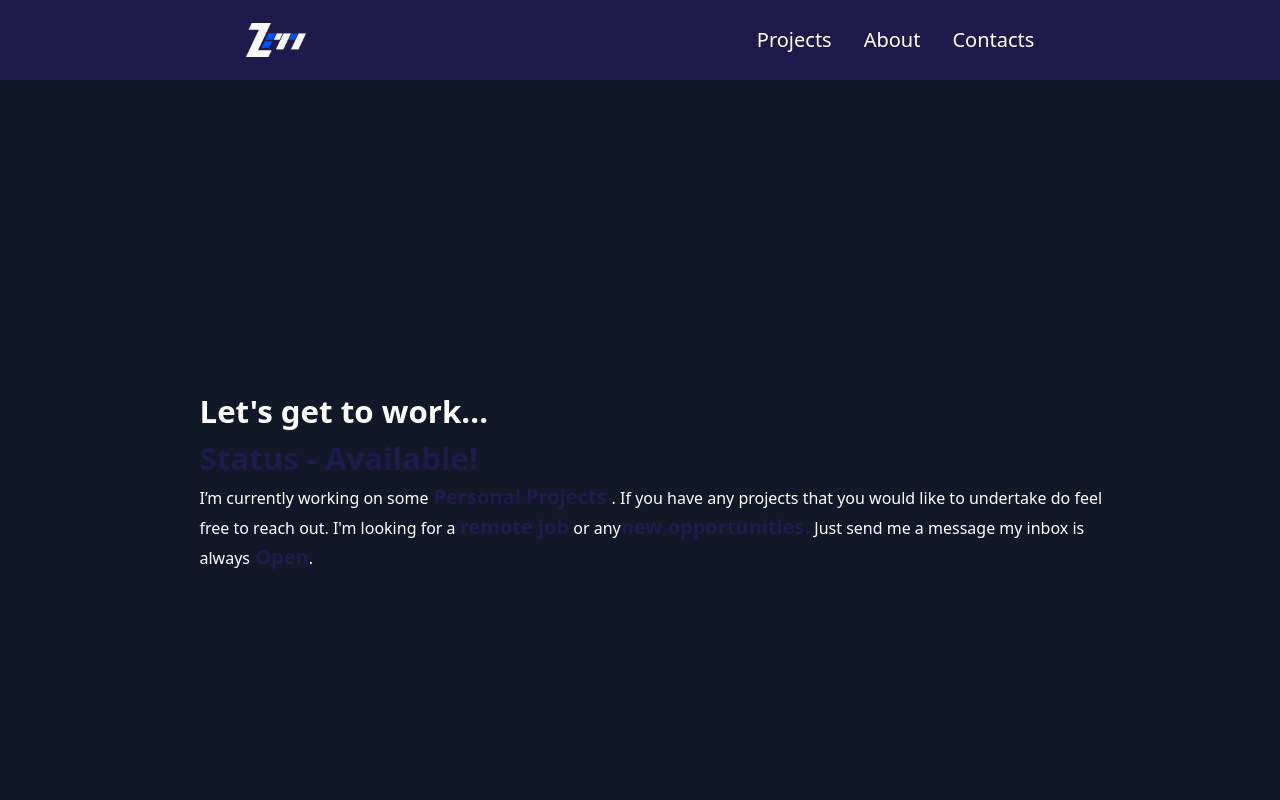
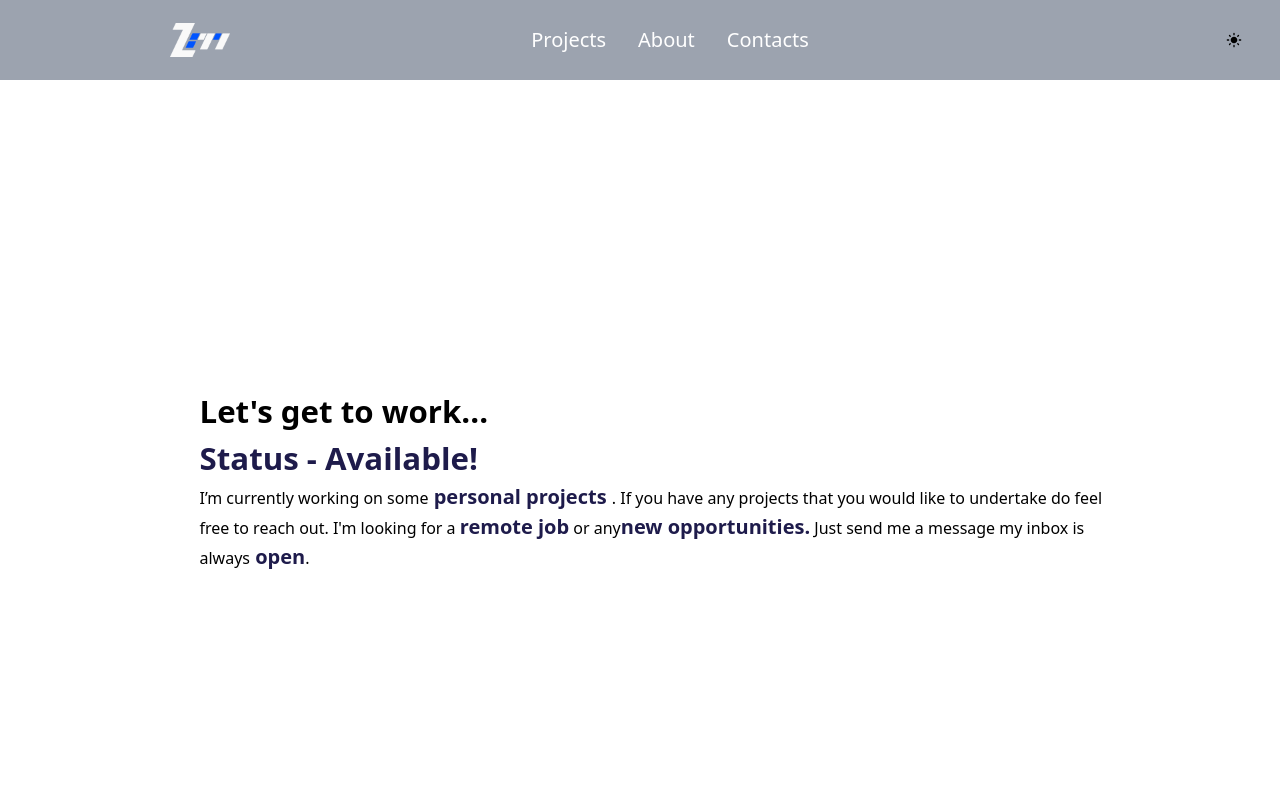
Before and after one commit to zayinhd/portfolio-website, a Next.js app: page /contacts in a window 1280 px wide. Shown: the top 800 px of the page. Built offline with nearby package versions, Linux system fonts and the light colour scheme.

Commit message:
Added Dark mode

```diff
--- a/app/components/Footer/index.tsx
+++ b/app/components/Footer/index.tsx
@@ -2,7 +2,7 @@ import SocialMediaIcons from "../stacks/SocialMediaIcons/SocialMediaIcons";
 
 const Footer = () => {
     return (
-        <div className=" w-full flex flex-col justify-center p-4 bg-primary">
+        <div className=" w-full flex flex-col justify-center p-4 bg-grey dark:bg-primary">
             <div className="flex flex-row justify-center">
                 <ul className="text-center">
                     <li>
--- a/app/components/navigation/navbar/index.tsx
+++ b/app/components/navigation/navbar/index.tsx
@@ -1,6 +1,8 @@
 import React from "react";
 import Link from "next/link";
 import Logo from "./Logo";
+
+import { ThemeSwitcher } from "../../theme-toggle/ThemeSwitcher";
 
 interface NavbarProps {
     toggle: () => void;
@@ -9,7 +11,7 @@ interface NavbarProps {
 const Navbar: React.FC<NavbarProps> = ({ toggle }) => {
     return (
         <>
-            <div className="w-full h-20 bg-primary sticky top-0">
+            <div className="w-full h-20 bg-grey sticky top-0 dark:bg-primary">
                 <div className="container mx-auto px-4 h-full">
                     <div className="flex justify-around items-center h-full">
                         <Logo />
@@ -30,6 +32,7 @@ const Navbar: React.FC<NavbarProps> = ({ toggle }) => {
                                 </Link>
                             </li>
                         </ul>
+                        <div className="w-25">
                             <button
                                 type="button"
                                 className="inline-flex items-center md:hidden"
@@ -49,6 +52,8 @@ const Navbar: React.FC<NavbarProps> = ({ toggle }) => {
                                     />
                                 </svg>
                             </button>
+                            <ThemeSwitcher />
+                        </div>
                     </div>
                 </div>
             </div>
--- /dev/null
+++ b/app/components/theme-toggle/ThemeSwitcher.tsx
@@ -0,0 +1,28 @@
+"use client";
+import { useState, useEffect } from "react";
+import { useTheme } from "next-themes";
+
+import { MdDarkMode } from "react-icons/md";
+import { MdLightMode } from "react-icons/md";
+
+export const ThemeSwitcher = () => {
+    const [mounted, setMounted] = useState(false);
+    const { theme, setTheme } = useTheme();
+
+    useEffect(() => {
+        setMounted(true);
+    }, []);
+
+    if (!mounted) {
+        return null;
+    }
+
+    return (
+        <button
+            className={`w-fit  absolute right-5 top-4 p-2 rounded-md hover:scale-110 active:scale-100 duration-200 bg-slate-200 dark:bg-[#212933]`}
+            onClick={() => setTheme(theme === "dark" ? "light" : "dark")}
+        >
+            {theme === "light" ? <MdDarkMode /> : <MdLightMode />}
+        </button>
+    );
+};
--- /dev/null
+++ b/app/components/themes/theme-provider.tsx
@@ -0,0 +1,8 @@
+"use client";
+import * as React from "react";
+import { ThemeProvider as NextThemesProvider } from "next-themes";
+import type { ThemeProviderProps } from "next-themes/dist/types";
+
+export function ThemeProvider({ children, ...props }: ThemeProviderProps) {
+    return <NextThemesProvider {...props}>{children}</NextThemesProvider>;
+}
--- a/app/contacts/page.tsx
+++ b/app/contacts/page.tsx
@@ -8,21 +8,13 @@ const Contacts = () => {
                 </h1>
                 <p>
                     I’m currently working on some
-                    <b className="text-xl text-bold text-primary">
-                        {" "}
-                        Personal Projects{" "}
-                    </b>
-                    . If you have any projects that you would like to undertake
-                    do feel free to reach out. I'm looking for a{" "}
-                    <b className="text-xl text-bold text-primary">
-                        remote job
-                    </b>{" "}
-                    or any
-                    <b className="text-xl text-bold text-primary">
-                        new opportunities.
-                    </b>{" "}
-                    Just send me a message my inbox is always
-                    <b className="text-xl text-bold text-primary"> Open</b>.
+                    <b className="text-bd"> personal projects </b>. If you have
+                    any projects that you would like to undertake do feel free
+                    to reach out. I'm looking for a{" "}
+                    <b className="text-bd">remote job</b> or any
+                    <b className="text-bd">new opportunities.</b> Just send me a
+                    message my inbox is always
+                    <b className="text-bd"> open</b>.
                 </p>
             </div>
         </section>
--- a/app/layout.tsx
+++ b/app/layout.tsx
@@ -1,25 +1,34 @@
 import "../styles/globals.css";
 import Navigation from "./components/navigation";
 import Footer from "./components/Footer";
+
+import { ThemeProvider } from "./components/themes/theme-provider";
 
 export const metadata = {
     title: "Zayinhd",
     description: "My personal portfolio website",
 };
 
-const RootLayout = ({ children }) => {
+const RootLayout = ({ children }: { children: React.ReactNode }) => {
     return (
         <html lang="en">
-            <body className="box-border">
-                <div className="flex flex-col flex-wrap main">
+            <body className="box-border bg-white dark:bg-secondary">
+                <ThemeProvider
+                    attribute="class"
+                    defaultTheme="system"
+                    enableSystem
+                >
+                    <div className="flex flex-col flex-wrap ">
                         <Navigation />
-                    <div className="h-[100vh] p-5 flex justify-center bg-secondary">
+
+                        <div className="h-[100vh] p-5 flex justify-center ">
                             <main className="w-[100%] sm:w-[75%] m-auto flex flex-row justify-center flex-wrap">
                                 {children}
                             </main>
                         </div>
                         <Footer />
                     </div>
+                </ThemeProvider>
             </body>
         </html>
     );
--- a/app/page.tsx
+++ b/app/page.tsx
@@ -21,15 +21,15 @@ const Home = () => {
                     <h1 className="text-3xl font-bold">Cough, Cough!!!</h1>
                     <p className="pt-3">
                         Here comes the boring, Hi. You can just call me{" "}
-                        <b className="text-xl">Zayin</b>. I'm a self-taught{" "}
+                        <b className="text-bd">Zayin</b>. I'm a self-taught{" "}
                         <b>Front-End Developer </b> with some experience in some
                         backend tools.
                         <br />
                         <br />
                         I've created some apps with{" "}
-                        <b className="text-xl">ReactJS, NextJs </b> and{" "}
-                        <b className="text-xl"> JS</b>. Currently diving deep
-                        into <b className="text-xl">Back-end.</b>
+                        <b className="text-bd">ReactJS, NextJs </b> and{" "}
+                        <b className="text-bd"> JS</b>. Currently diving deep
+                        into <b className="text-bd">Back-end.</b>
                     </p>
                 </motion.div>
                 <div className="pt-2">
--- a/app/projects/page.tsx
+++ b/app/projects/page.tsx
@@ -8,9 +8,7 @@ const Projects = () => {
                 <h1 className="text-3xl font-bold">Projects</h1>
                 <p className="mt-3">
                     Here are some of the projects I've worked on. Do{" "}
-                    <b className="text-xl text-bold text-primary">
-                        check them out.
-                    </b>
+                    <b className="text-bd">check them out.</b>
                 </p>
                 <div className="mt-5">
                     <CardItem projects={projects} />
--- a/package.json
+++ b/package.json
@@ -11,6 +11,7 @@
   "dependencies": {
     "framer-motion": "^10.16.14",
     "next": "13.5.4",
+    "next-themes": "^0.2.1",
     "react": "^18",
     "react-dom": "^18",
     "react-icons": "^4.12.0",
--- a/styles/globals.css
+++ b/styles/globals.css
@@ -3,10 +3,8 @@
 @import "tailwindcss/utilities";
 
 /* Your custom styles here */
-@layer base {
-    p,
-    h1,
-    a {
-        color: white;
+@layer components {
+    .text-bd {
+        @apply text-xl text-primary;
     }
 }
--- a/tailwind.config.js
+++ b/tailwind.config.js
@@ -24,6 +24,7 @@ module.exports = {
             white: "#ffffff",
             danger: "#dc2626",
             black: "#030712",
+            grey: "#9ca3af",
         },
         fontSize: {
             sm: "0.8rem",
```
Also changed, not shown: 1 other file (tests, documents, lock files or other folders). Lines whose indentation alone changed are shown as unchanged.
